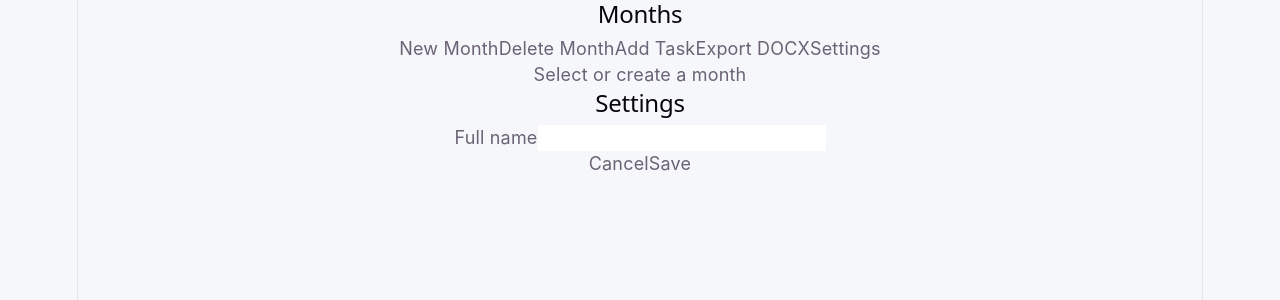
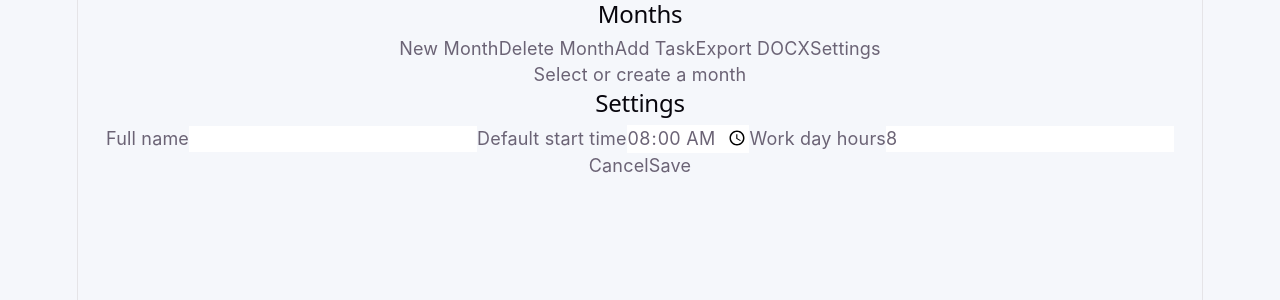
Before and after one commit to Lavril/task-hours-extension, a React (Vite) app: page / in a window 1280 px wide. Both pictures are taken after a click on the button "Settings". Shown: the top 300 px of the page. Built offline with nearby package versions, Linux system fonts and the light colour scheme.

Commit message:
Add time to settings

```diff
--- a/src/components/settings/SettingsModal.tsx
+++ b/src/components/settings/SettingsModal.tsx
@@ -7,6 +7,12 @@ export const SettingsModal = ({
 }: {
   onClose: () => void
 }) => {
+  const [defaultStartTime, setDefaultStartTime] =
+  useState("08:00")
+
+  const [workDayHours, setWorkDayHours] =
+  useState(8)
+
   const [fullName, setFullName] =
     useState("")
 
@@ -20,13 +26,26 @@ export const SettingsModal = ({
 
     if (settings) {
       setFullName(settings.fullName)
+
+      setDefaultStartTime(
+            settings.defaultStartTime || "08:00"
+        )
+
+        setWorkDayHours(
+            settings.workDayHours || 8
+    )
     }
   }
 
   const save = async () => {
     await db.settings.put({
-      id: "main",
-      fullName
+    id: "main",
+
+    fullName,
+
+    defaultStartTime,
+
+    workDayHours
     })
 
     onClose()
@@ -53,6 +72,36 @@ export const SettingsModal = ({
           className="w-full border rounded-lg px-3 py-2"
         />
 
+        <label className="block mt-4 mb-2">
+        Default start time
+        </label>
+
+        <input
+        type="time"
+        value={defaultStartTime}
+        onChange={(e) =>
+            setDefaultStartTime(
+            e.target.value
+            )
+        }
+        className="w-full border rounded-lg px-3 py-2"
+        />
+
+        <label className="block mt-4 mb-2">
+        Work day hours
+        </label>
+
+        <input
+        type="number"
+        value={workDayHours}
+        onChange={(e) =>
+            setWorkDayHours(
+            Number(e.target.value)
+            )
+        }
+        className="w-full border rounded-lg px-3 py-2"
+        />
+
         <div className="flex justify-end gap-3 mt-5">
           <button
             onClick={onClose}
--- a/src/components/table/MonthTableView.tsx
+++ b/src/components/table/MonthTableView.tsx
@@ -152,7 +152,7 @@ export const MonthTableView = ({
     return localMonth.tasks.reduce(
       (acc, task) =>
         acc +
-        (task.days[day] || 0),
+        (task.days[day]?.hours || 0),
       0
     )
   }
@@ -164,7 +164,8 @@ export const MonthTableView = ({
         Object.values(
           task.days
         ).reduce(
-          (a, b) => a + b,
+          (acc, day) =>
+            acc + (day?.hours || 0),
           0
         ),
       0
@@ -344,12 +345,8 @@ export const MonthTableView = ({
                       Object.values(
                         task.days
                       ).reduce(
-                        (
-                          acc,
-                          value
-                        ) =>
-                          acc +
-                          value,
+                         (acc, day) =>
+                            acc + (day?.hours || 0),
                         0
                       )
 
@@ -436,7 +433,7 @@ export const MonthTableView = ({
                                   (task
                                     .days[
                                     day
-                                  ] ||
+                                  ]?.hours ||
                                     0),
                                 0
                               )
@@ -476,7 +473,7 @@ export const MonthTableView = ({
                                           task
                                             .days[
                                             day
-                                          ] ||
+                                          ]?.hours ||
                                           ""
                                         }
                                         onKeyDown={
@@ -507,12 +504,10 @@ export const MonthTableView = ({
                                                 return
                                               }
 
-                                              t.days[
-                                                day
-                                              ] =
-                                                Number(
-                                                  raw
-                                                )
+                                              t.days[day] = {
+                                                ...t.days[day],
+                                                hours: Number(raw)
+                                              }
                                             }
                                           )
                                         }
--- a/src/db/db.ts
+++ b/src/db/db.ts
@@ -19,9 +19,38 @@ export class AppDB extends Dexie {
   constructor() {
     super("task-hours-db")
 
-    this.version(3).stores({
+    this.version(4).stores({
       months: "id,key,month,year",
       settings: "id"
+    }).upgrade(async (tx) => {
+      const months = await tx.table("months").toArray()
+
+      for (const month of months) {
+        month.tasks = month.tasks.map((task: any) => {
+          const newDays: Record<
+            number,
+            {
+              hours: number
+              startTime?: string
+            }
+          > = {}
+
+          Object.entries(task.days || {}).forEach(
+            ([day, value]) => {
+              newDays[Number(day)] = {
+                hours: Number(value)
+              }
+            }
+          )
+
+          return {
+            ...task,
+            days: newDays
+          }
+        })
+
+        await tx.table("months").put(month)
+      }
     })
   }
 }
--- a/src/export/exportDocx.ts
+++ b/src/export/exportDocx.ts
@@ -60,8 +60,8 @@ export const exportMonthDocx =
         Object.values(
           task.days
         ).reduce(
-          (acc, value) =>
-            acc + value,
+           (acc, day) =>
+            acc + (day?.hours || 0),
           0
         )
 
```
Also changed, not shown: src/types/models.ts (+11 -1 lines).
